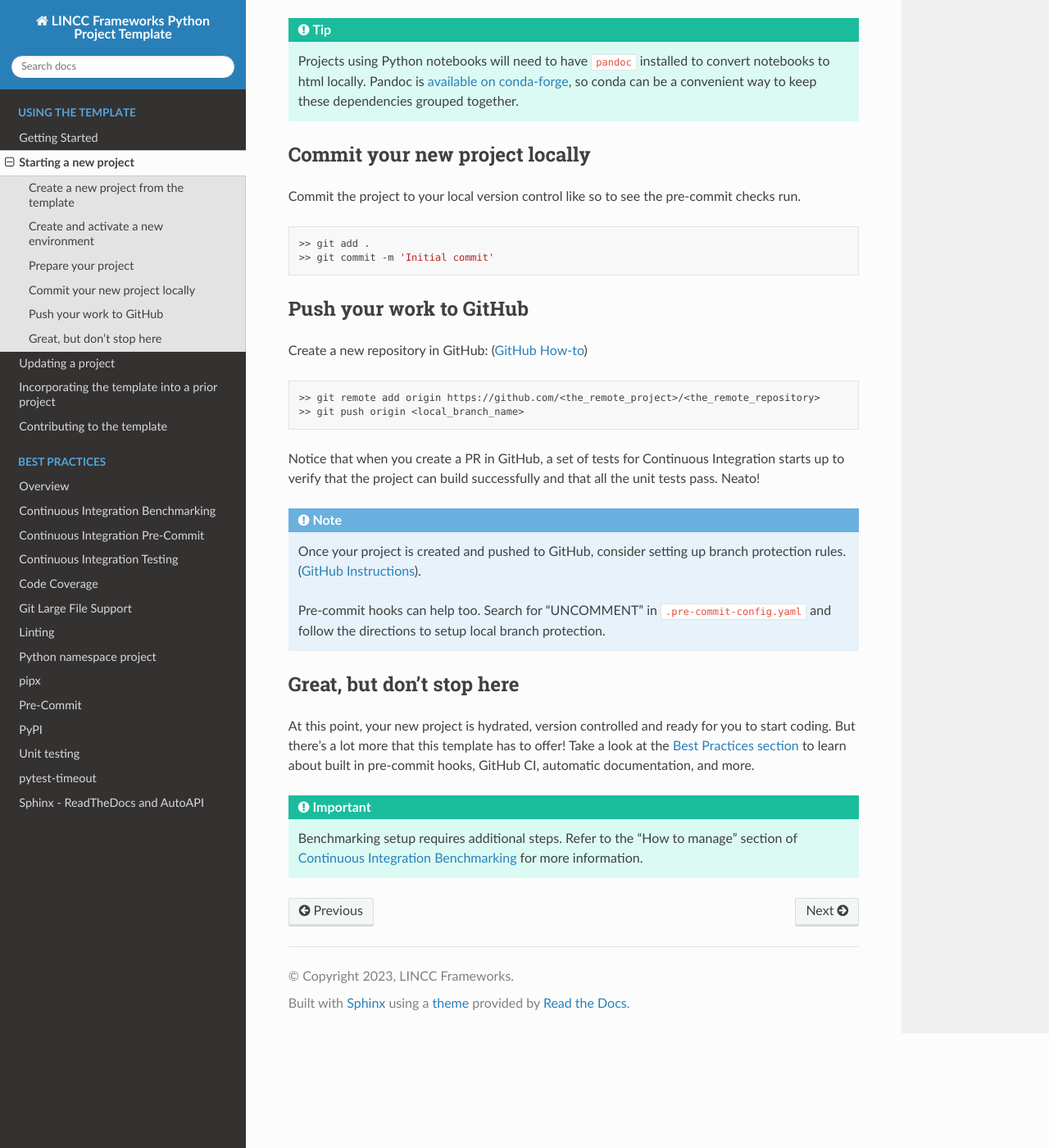
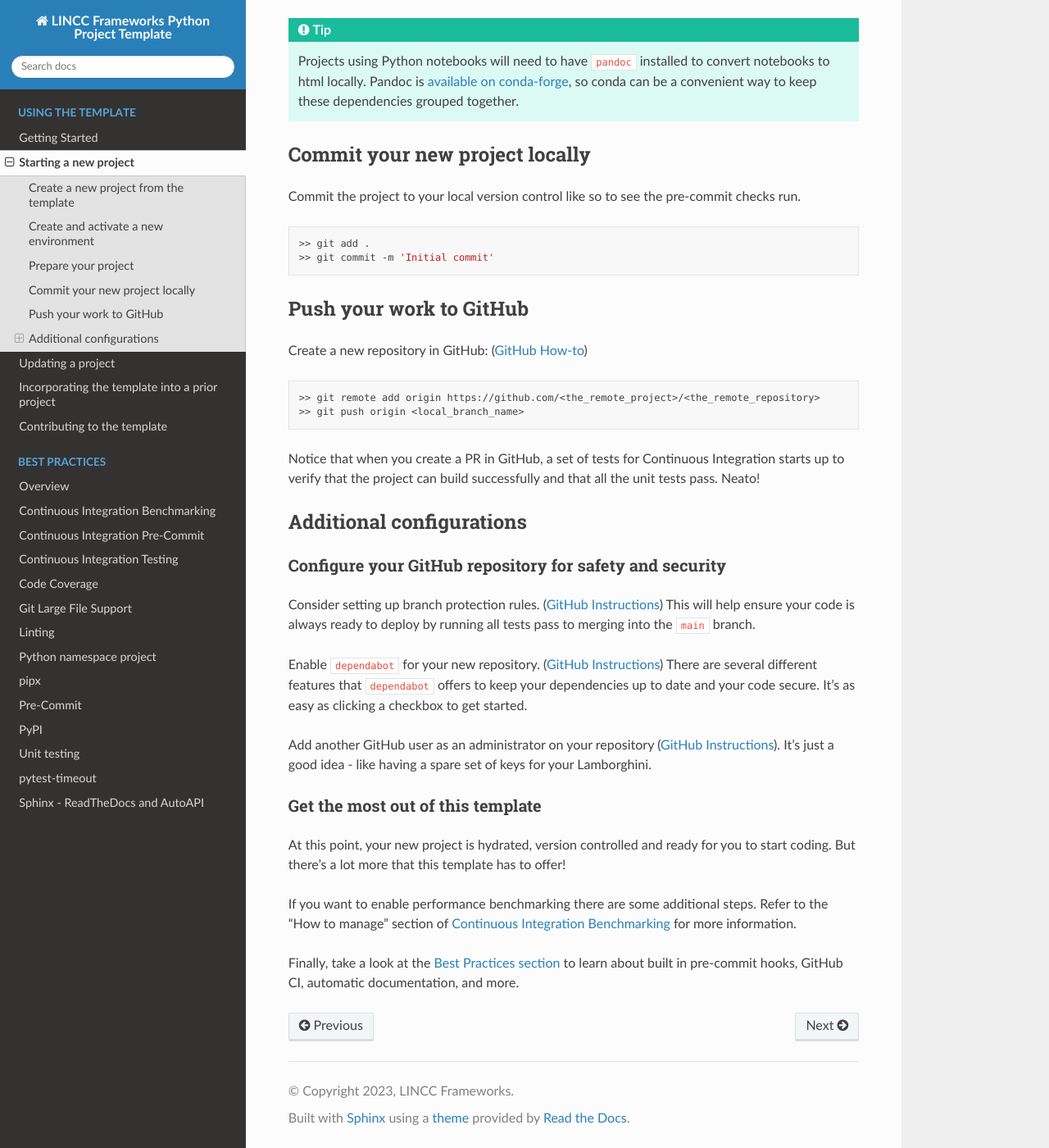
Before and after one commit to lincc-frameworks/python-project-template, a Sphinx documentation site: the page built from docs/source/new_project.rst, in a window 1280 px wide and 1400 px high, scrolled down 2546 px. Shown: the whole window at 82% size. Built offline with Sphinx 7.4.7 and the Read the Docs theme 2.0.0, drawn with Linux system fonts in a browser that asks for light colours; the version number could not be read and is left out.

Commit message:
Updating new project section to include dependabot recommendation. (#316)
* Updating new project section to include dependabot recommendation.

* Fix spelling error.

```diff
--- a/docs/source/new_project.rst
+++ b/docs/source/new_project.rst
@@ -159,22 +159,32 @@
 Integration starts up to verify that the project can build successfully and
 that all the unit tests pass. Neato!
 
-.. note::
-    Once your project is created and pushed to GitHub, consider setting up
-    branch protection rules. (`GitHub Instructions <https://docs.github.com/en/repositories/configuring-branches-and-merges-in-your-repository/managing-protected-branches/about-protected-branches#require-pull-request-reviews-before-merging>`_).
 
-    Pre-commit hooks can help too. Search for "UNCOMMENT" in
-    ``.pre-commit-config.yaml`` and follow the directions to setup local branch
-    protection.
+Additional configurations
+-------------------------
 
-Great, but don't stop here
--------------------------------------------------------------------------------
+Configure your GitHub repository for safety and security
+********************************************************
 
+Consider setting up branch protection rules. (`GitHub Instructions <https://docs.github.com/en/repositories/configuring-branches-and-merges-in-your-repository/managing-protected-branches/about-protected-branches#require-pull-request-reviews-before-merging>`_)
+This will help ensure your code is always ready to deploy by running all tests
+pass to merging into the ``main`` branch.
+
+Enable ``dependabot`` for your new repository. (`GitHub Instructions <https://docs.github.com/en/code-security/getting-started/securing-your-repository#managing-dependabot-security-updates>`_)
+There are several different features that ``dependabot`` offers to keep your dependencies
+up to date and your code secure. It's as easy as clicking a checkbox to get started.
+
+Add another GitHub user as an administrator on your repository (`GitHub Instructions <https://docs.github.com/en/repositories/managing-your-repositorys-settings-and-features/managing-repository-settings/managing-teams-and-people-with-access-to-your-repository>`_).
+It's just a good idea - like having a spare set of keys for your Lamborghini.
+
+Get the most out of this template
+*********************************
 At this point, your new project is hydrated, version controlled and ready for
 you to start coding. But there's a lot more that this template has to offer!
-Take a look at the :doc:`Best Practices section <../practices/overview>` to learn about
+
+If you want to enable performance benchmarking there are some additional steps.
+Refer to the "How to manage" section of :doc:`Continuous Integration Benchmarking <../practices/ci_benchmarking>`
+for more information.
+
+Finally, take a look at the :doc:`Best Practices section <../practices/overview>` to learn about
 built in pre-commit hooks, GitHub CI, automatic documentation, and more.
-
-.. important::
-    Benchmarking setup requires additional steps. Refer to the "How to manage" section
-    of :doc:`Continuous Integration Benchmarking <../practices/ci_benchmarking>` for more information.
```
